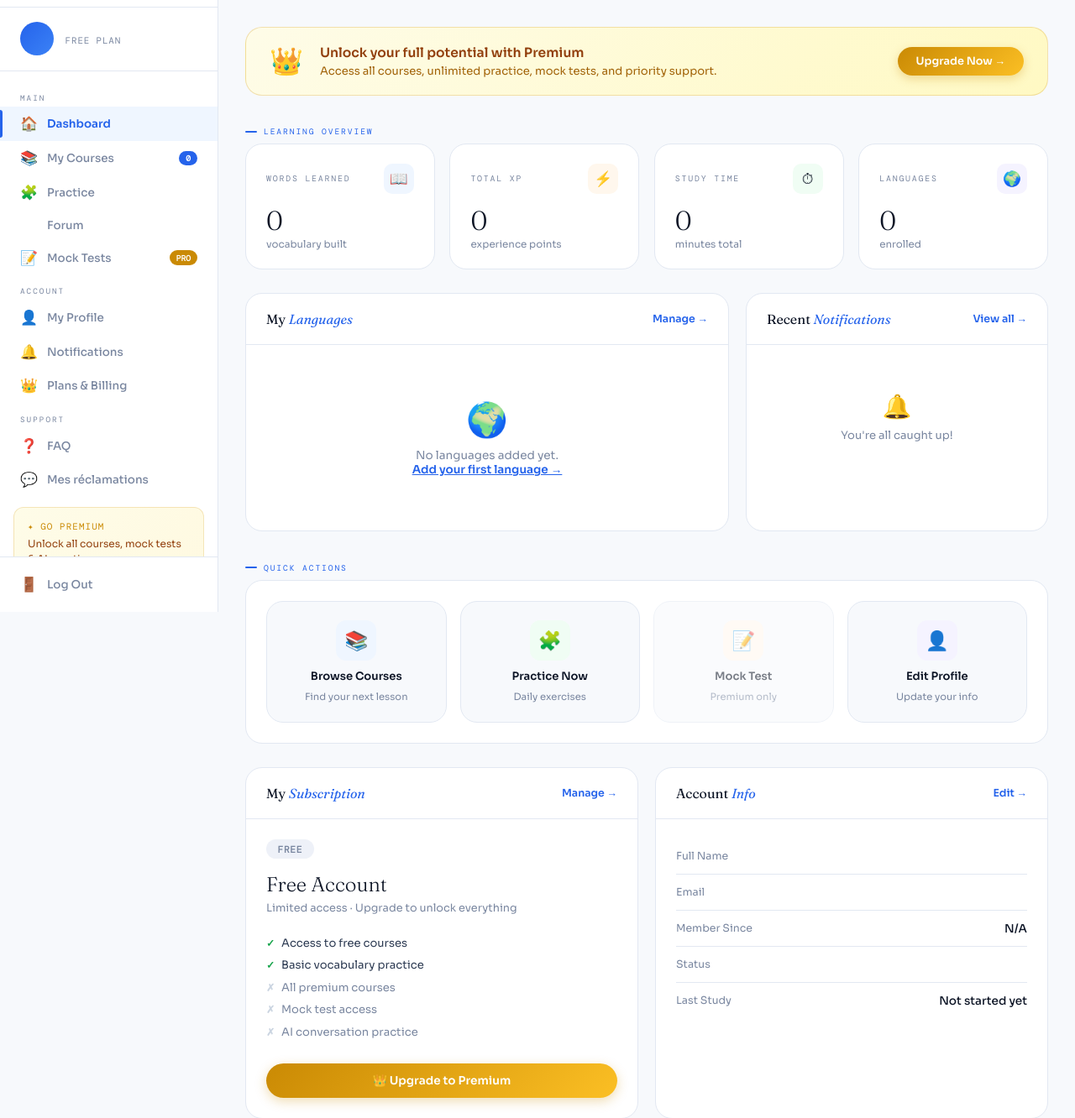
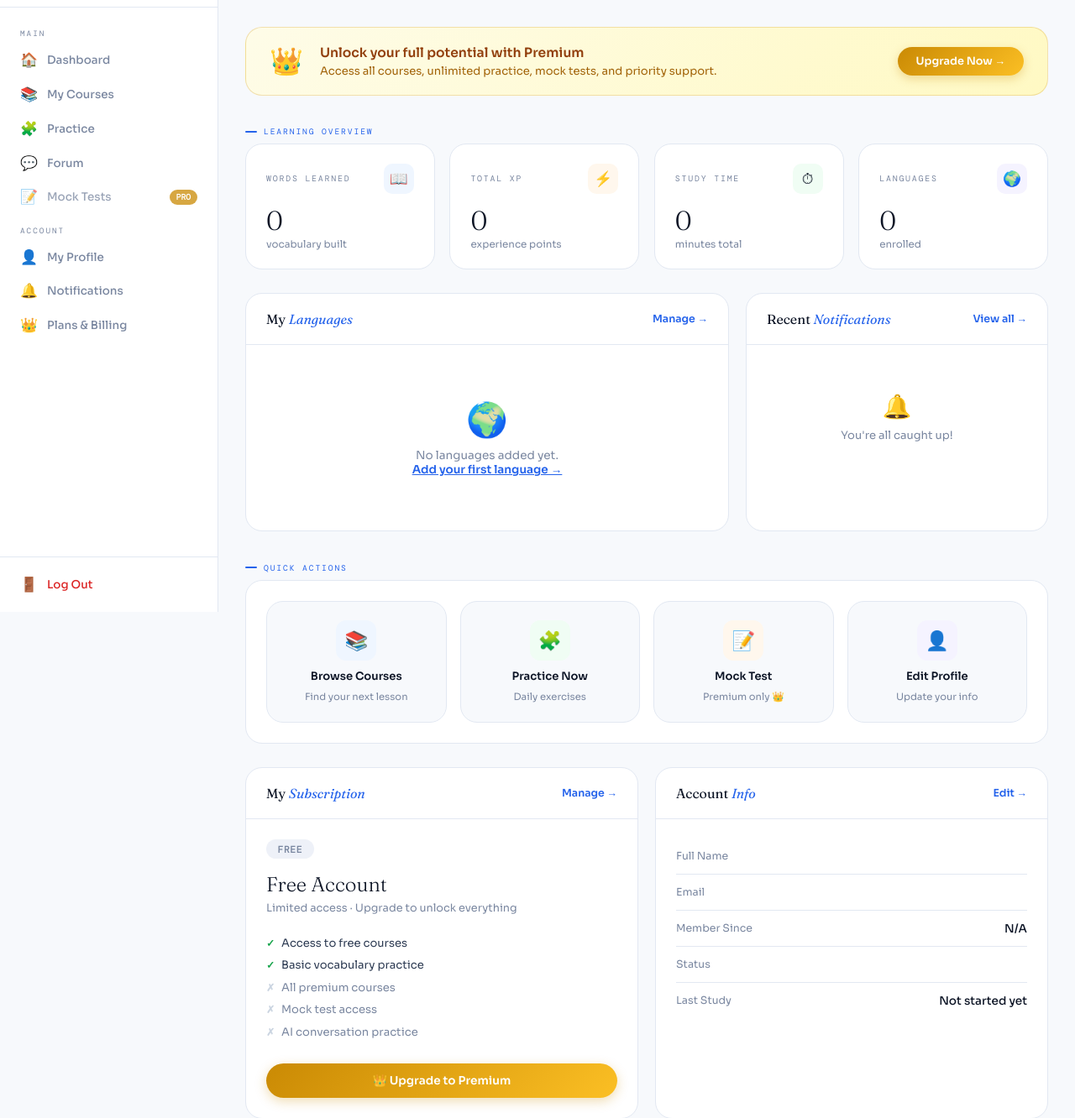
Before and after one commit to HamdiBelhaj0013/Esprit-PIDEV-3A33-2026-Lingualearn, a Symfony app: template templates/user/dashboard/index.html.twig in a window 1280 px wide. Shown: the part 71-1403 px from the top of the page at 84% size. Run offline with Twig, Linux system fonts and the light colour scheme; the template is opened without the code that fills it, so the values that code supplies are empty; some libraries are stand-ins or nearby versions; some web fonts are replaced.

Commit message:
feat(support): resolve stash conflicts, keep sidebar include

```diff
--- a/src/Module/Support/Controller/Front/UserSupportController.php
+++ b/src/Module/Support/Controller/Front/UserSupportController.php
@@ -58,7 +58,7 @@ class UserSupportController extends AbstractController
         $user = $this->getUser();
 
         if ($user->isBanned()) {
-            return $this->redirectToRoute('app_support_banned');
+            $this->redirectToRoute('app_banned');
         }
 
         $reclamation = new Reclamation();
--- a/templates/components/sidebar.html.twig
+++ b/templates/components/sidebar.html.twig
@@ -54,7 +54,6 @@
         <a href="{{ path('ressources') }}" class="nav-item">
             <span class="nav-icon">💬</span> Forum
         </a>
-
         {% if app.user and app.user.isPremium %}
             <a href="{{ path('mock_tests_index') }}"
                class="nav-item {{ route starts with 'mock_tests' ? 'active' : '' }}">
--- a/templates/user/dashboard/index.html.twig
+++ b/templates/user/dashboard/index.html.twig
@@ -394,86 +394,8 @@
 </head>
 <body>
 
-{# ─── SIDEBAR OVERLAY ─── #}
-<div class="sidebar-overlay" id="sidebarOverlay"></div>
+{% include 'components/sidebar.html.twig' %}
 
-{# ─── SIDEBAR ─── #}
-<aside class="sidebar" id="sidebar">
-
-    <a href="{{ path('app_homepage') }}" class="sidebar-logo">
-        <div class="sidebar-logo-icon">L</div>
-        <span class="sidebar-logo-text">Lingua<span>Learn</span></span>
-    </a>
-
-    <div class="sidebar-user">
-        <div class="user-avatar {{ user.isPremium ? 'premium' : '' }}">
-            {{ user.firstName|first|upper }}{{ user.lastName|first|upper }}
-        </div>
-        <div class="user-info">
-            <div class="user-name">{{ user.fullName }}</div>
-            <div class="user-plan {{ user.isPremium ? 'premium' : 'free' }}">
-                {{ user.isPremium ? '👑 ' ~ user.subscriptionPlan : 'Free Plan' }}
-            </div>
-        </div>
-    </div>
-
-    <nav class="sidebar-nav">
-        <span class="nav-section-label">Main</span>
-        <a href="{{ path('user_dashboard') }}" class="nav-item active">
-            <span class="nav-icon">🏠</span> Dashboard
-        </a>
-        <a href="#" class="nav-item">
-            <span class="nav-icon">📚</span> My Courses
-            <span class="nav-badge">0</span>
-        </a>
-        <a href="{{ path('learn_practice') }}" class="nav-item">
-            <span class="nav-icon">🧩</span> Practice
-        </a>
-        <a href="{{ path('ressources') }}" class="nav-item">
-            <span class="nav-icon"><i class="ti ti-layout-dashboard me-2"></i></span> Forum
-        </a>
-        <a href="#" class="nav-item">
-            <span class="nav-icon">📝</span> Mock Tests
-            {% if not user.isPremium %}<span class="nav-badge" style="background:var(--gold)">PRO</span>{% endif %}
-        </a>
-
-        <span class="nav-section-label">Account</span>
-        <a href="{{ path('user_profile') }}" class="nav-item">
-            <span class="nav-icon">👤</span> My Profile
-        </a>
-        <a href="{{ path('user_profile') }}" class="nav-item">
-            <span class="nav-icon">🔔</span> Notifications
-            {% set unread = 0 %}
-            {% for n in user.notifications %}{% if not n.isRead %}{% set unread = unread + 1 %}{% endif %}{% endfor %}
-            {% if unread > 0 %}<span class="nav-badge orange">{{ unread }}</span>{% endif %}
-        </a>
-        <a href="{{ path('pricing') }}" class="nav-item">
-            <span class="nav-icon">👑</span> Plans & Billing
-        </a>
-        <span class="nav-section-label">Support</span>
-        <a href="{{ path('app_user_faq_index') }}" class="nav-item">
-            <span class="nav-icon">❓</span> FAQ
-        </a>
-        <a href="{{ path('app_user_reclamation_index') }}" class="nav-item">
-            <span class="nav-icon">💬</span> Mes réclamations
-        </a>
-
-        {% if not user.isPremium %}
-            <div class="sidebar-upgrade">
-                <div class="sidebar-upgrade-label">✦ Go Premium</div>
-                <p>Unlock all courses, mock tests & AI practice.</p>
-                <a href="{{ path('pricing') }}" class="sidebar-upgrade-btn">Upgrade Now →</a>
-            </div>
-        {% endif %}
-    </nav>
-
-    <div class="sidebar-bottom">
-        <a href="{{ path('app_logout') }}" class="nav-item">
-            <span class="nav-icon">🚪</span> Log Out
-        </a>
-    </div>
-
-</aside>
 
 {# ─── MAIN ─── #}
 <div class="main">
@@ -619,26 +541,39 @@
         <div class="card reveal" style="margin-bottom:1.75rem;">
             <div class="card-body">
                 <div class="actions-grid">
-                    <a href="#" class="action-card">
+
+                    <a href="{{ path('language_select') }}" class="action-card">
                         <div class="action-icon ai-blue">📚</div>
                         <div class="action-label">Browse Courses</div>
                         <div class="action-sub">Find your next lesson</div>
                     </a>
+
                     <a href="{{ path('learn_practice') }}" class="action-card">
                         <div class="action-icon ai-green">🧩</div>
                         <div class="action-label">Practice Now</div>
                         <div class="action-sub">Daily exercises</div>
                     </a>
-                    <a href="#" class="action-card {{ not user.isPremium ? 'locked' : '' }}">
-                        <div class="action-icon ai-orange">📝</div>
-                        <div class="action-label">Mock Test</div>
-                        <div class="action-sub">{{ user.isPremium ? 'CEFR preparation' : 'Premium only' }}</div>
-                    </a>
+
+                    {% if user.isPremium %}
+                        <a href="{{ path('mock_tests_index') }}" class="action-card">
+                            <div class="action-icon ai-orange">📝</div>
+                            <div class="action-label">Mock Test</div>
+                            <div class="action-sub">CEFR preparation</div>
+                        </a>
+                    {% else %}
+                        <a href="{{ path('pricing') }}" class="action-card">
+                            <div class="action-icon ai-orange">📝</div>
+                            <div class="action-label">Mock Test</div>
+                            <div class="action-sub">Premium only 👑</div>
+                        </a>
+                    {% endif %}
+
                     <a href="{{ path('user_profile') }}" class="action-card">
                         <div class="action-icon ai-violet">👤</div>
                         <div class="action-label">Edit Profile</div>
                         <div class="action-sub">Update your info</div>
                     </a>
+
                 </div>
             </div>
         </div>
@@ -745,12 +680,6 @@
 </div>
 
 <script>
-    const sidebar   = document.getElementById('sidebar');
-    const overlay   = document.getElementById('sidebarOverlay');
-    const hamburger = document.getElementById('hamburgerBtn');
-    hamburger.addEventListener('click', () => { sidebar.classList.toggle('open'); overlay.classList.toggle('visible'); });
-    overlay.addEventListener('click',   () => { sidebar.classList.remove('open'); overlay.classList.remove('visible'); });
-
     const ro = new IntersectionObserver(entries => {
         entries.forEach(e => { if (e.isIntersecting) { e.target.classList.add('visible'); ro.unobserve(e.target); } });
     }, { threshold: 0.06 });
```
Also changed, not shown: src/Module/Support/Controller/Back/AdminResponseController.php (deleted, +0 -86 lines), package-lock.json.
